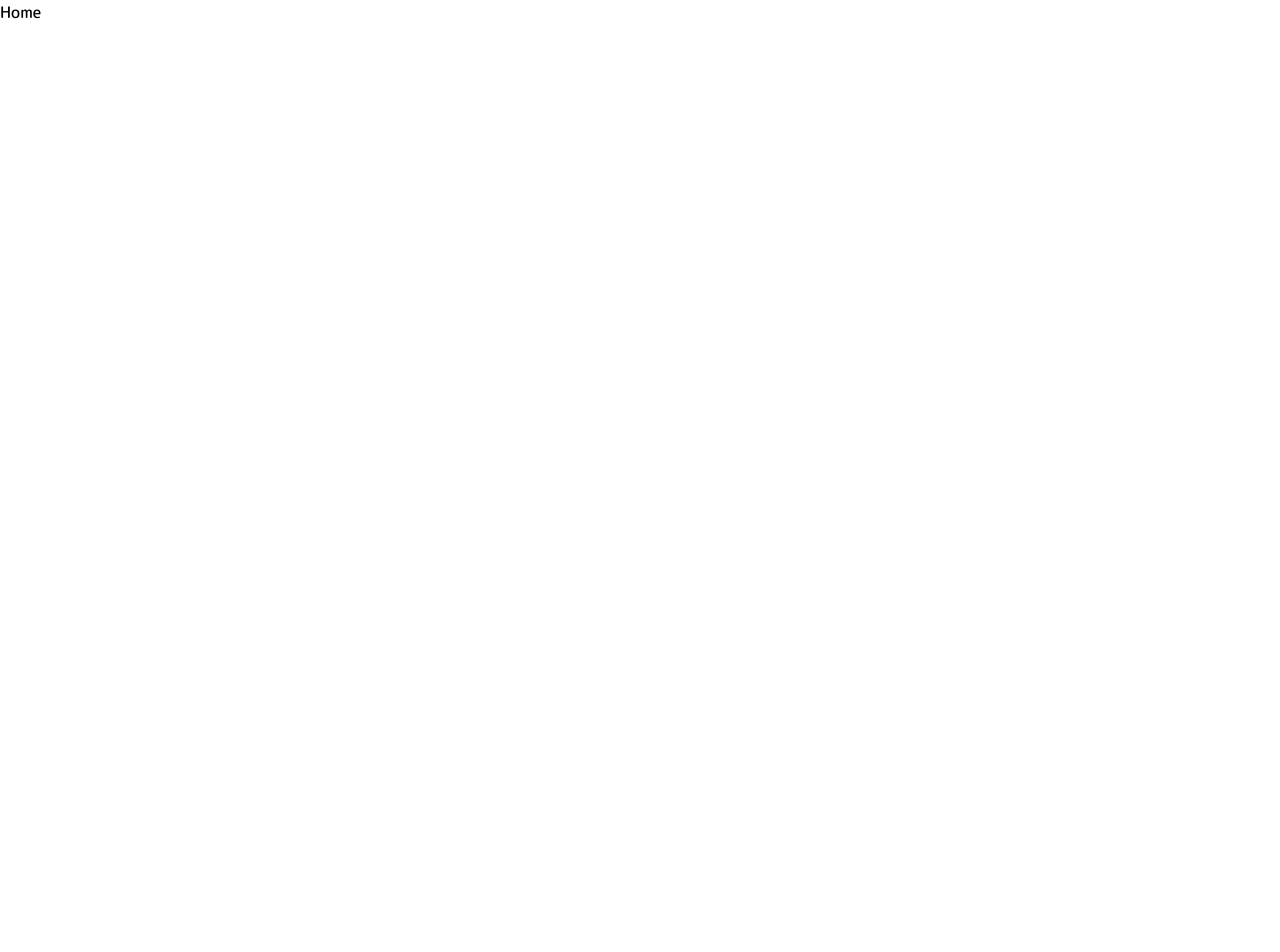
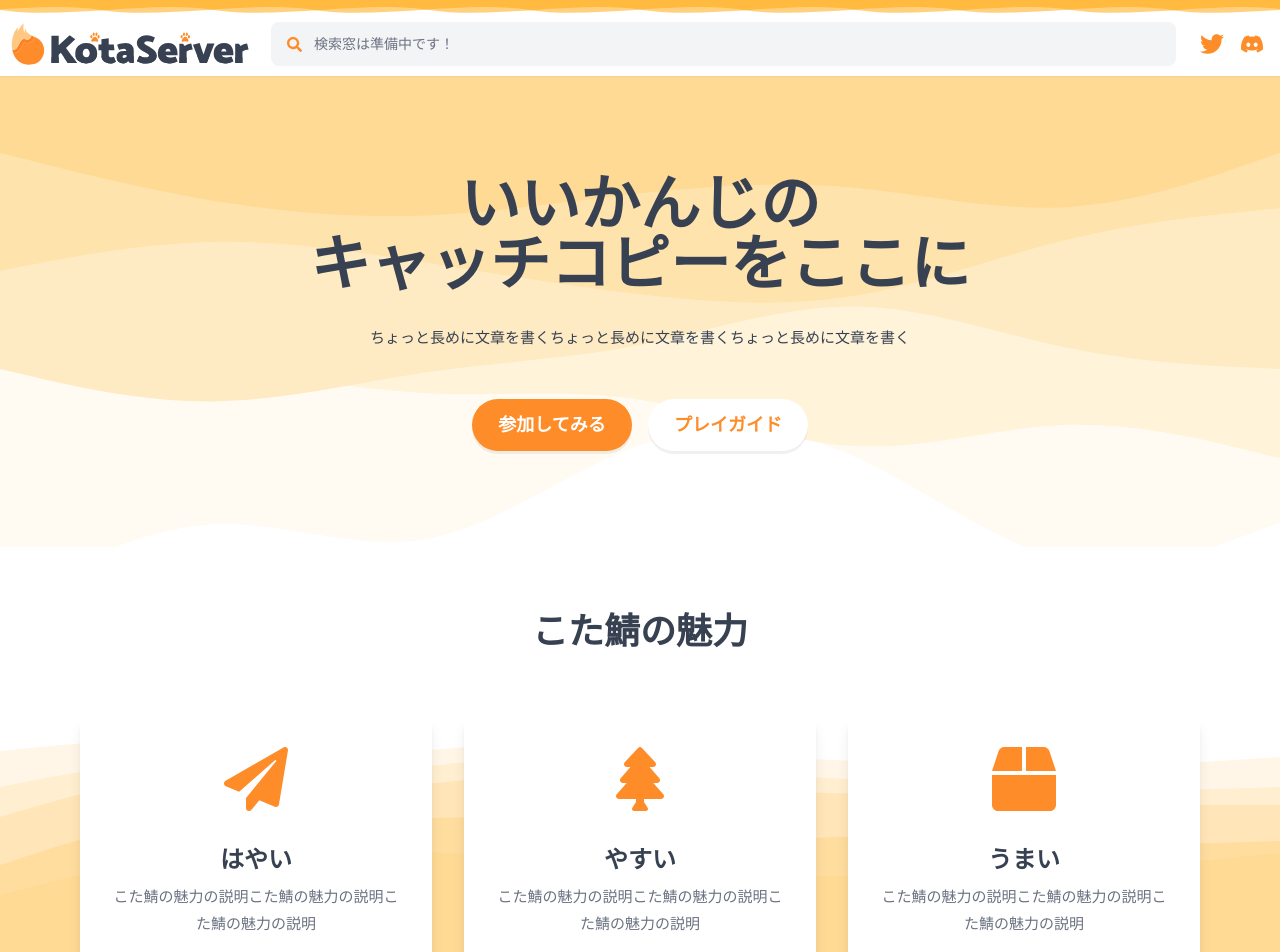
Before and after one commit to sierozem/kotaserver-web-design-prototype, a Next.js app: page / in a window 1280 px wide. Shown: the top 952 px of the page. Before the commit the page ends 800 px from the top, so only its background shows below. Built offline with nearby package versions, Linux system fonts and the light colour scheme.

Commit message:
トップページにコンテンツを追加

```diff
--- a/pages/index.tsx
+++ b/pages/index.tsx
@@ -1,8 +1,58 @@
-import { NextPage } from 'next'
+import type { NextPage } from 'next'
+import Link from 'next/link'
+import { FaBox, FaPaperPlane, FaTree } from 'react-icons/fa'
+import Header from '../components/Header'
 
 const Home: NextPage = () => {
   return (
-    <h1>Home</h1>
+    <div className="pt-[76px] min-h-screen text-[15px] leading-[1.8] text-gray-700">
+      <header className="fixed top-0 right-0 left-0 z-50">
+        <Header />
+      </header>
+      <main className="relative">
+        {/* eslint-disable-next-line tailwindcss/no-custom-classname */}
+        <div className="p-24 bg-top bg-no-repeat bg-layered-waves-bottom bg-[length:100%_640px]">
+          <h1 className="mb-8 text-6xl font-black text-center">
+            いいかんじの<br />キャッチコピーをここに
+          </h1>
+          <p className="mb-12 text-center">
+            ちょっと長めに文章を書くちょっと長めに文章を書くちょっと長めに文章を書く
+          </p>
+          <div className="flex justify-center items-center">
+            <button className="py-3 w-40 text-lg font-bold text-center text-white bg-deep-orange hover:bg-orange rounded-full shadow-flat active:shadow-inner transition-colors duration-150">
+              参加してみる
+            </button>
+            <Link href="/doc">
+              <a className="py-3 ml-4 w-40 text-lg font-bold text-center text-deep-orange bg-white hover:bg-gray-50 active:bg-gray-100 rounded-full shadow-flat active:shadow-inner transition duration-150">
+                プレイガイド
+              </a>
+            </Link>
+          </div>
+        </div>
+        <div className="p-16">
+          <h2 className="mb-16 text-4xl font-black text-center">こた鯖の魅力</h2>
+          <div className="flex justify-evenly items-center">
+            <div className="p-8 mx-4 text-center bg-white rounded-lg shadow-lg">
+              <FaPaperPlane className="mx-auto mb-8 w-16 h-16 text-deep-orange" />
+              <h3 className="mb-2 text-2xl font-bold">はやい</h3>
+              <p className="text-gray-500">こた鯖の魅力の説明こた鯖の魅力の説明こた鯖の魅力の説明</p>
+            </div>
+            <div className="p-8 mx-4 text-center bg-white rounded-lg shadow-lg">
+              <FaTree className="mx-auto mb-8 w-16 h-16 text-deep-orange" />
+              <h3 className="mb-2 text-2xl font-bold">やすい</h3>
+              <p className="text-gray-500">こた鯖の魅力の説明こた鯖の魅力の説明こた鯖の魅力の説明</p>
+            </div>
+            <div className="p-8 mx-4 text-center bg-white rounded-lg shadow-lg">
+              <FaBox className="mx-auto mb-8 w-16 h-16 text-deep-orange" />
+              <h3 className="mb-2 text-2xl font-bold">うまい</h3>
+              <p className="text-gray-500">こた鯖の魅力の説明こた鯖の魅力の説明こた鯖の魅力の説明</p>
+            </div>
+          </div>
+        </div>
+        {/* eslint-disable-next-line tailwindcss/no-custom-classname */}
+        <div className="absolute top-[640px] right-0 left-0 h-[600px] bg-center bg-stacked-waves -z-50 bg-[length:100%_600px]" />
+      </main>
+    </div>
   )
 }
 
```
